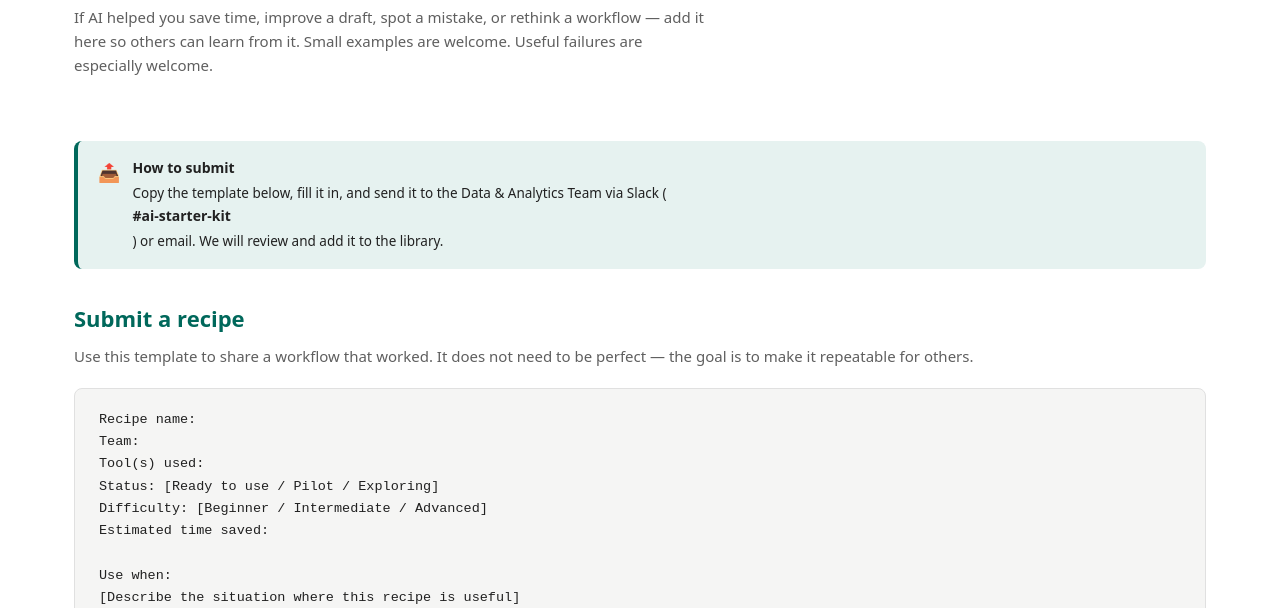
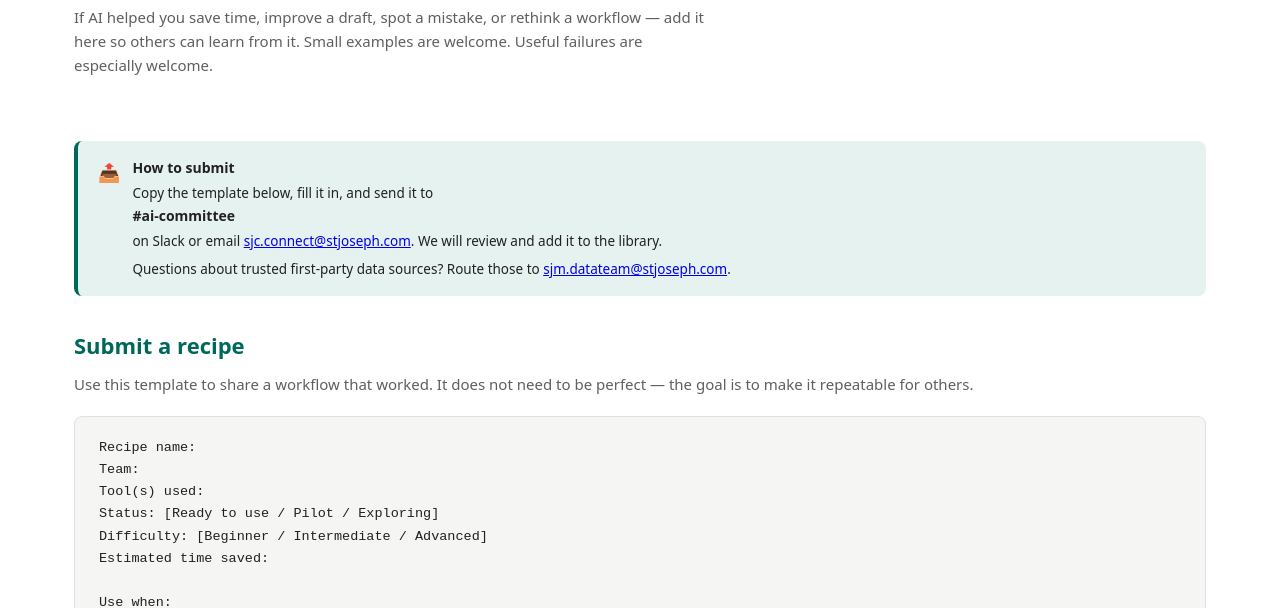
Before and after one commit to angadre-data/sjc-ai-starter-kit, a plain HTML site: page submit.html in a window 1280 px wide. Shown: the part 192-800 px from the top of the page. Drawn offline with Linux system fonts and the light colour scheme.

Commit message:
chore: update contact info — #ai-committee, sjc.connect, data team email
Co-Authored-By: Claude Sonnet 4.6 <noreply@anthropic.com>

```diff
--- a/submit.html
+++ b/submit.html
@@ -39,7 +39,8 @@
         <span class="callout-icon">📤</span>
         <div class="callout-body">
           <strong>How to submit</strong>
-          <p>Copy the template below, fill it in, and send it to the Data &amp; Analytics Team via Slack (<strong>#ai-starter-kit</strong>) or email. We will review and add it to the library.</p>
+          <p>Copy the template below, fill it in, and send it to <strong>#ai-committee</strong> on Slack or email <a href="mailto:sjc.connect@stjoseph.com">sjc.connect@stjoseph.com</a>. We will review and add it to the library.</p>
+          <p style="margin-top:6px;">Questions about trusted first-party data sources? Route those to <a href="mailto:sjm.datateam@stjoseph.com">sjm.datateam@stjoseph.com</a>.</p>
         </div>
       </div>
 
@@ -140,7 +141,7 @@ Recommendation:
       </div>
 
       <hr class="section-divider">
-      <p style="text-align:center;color:var(--text-muted);font-size:14px;">Send completed templates to <strong>#ai-starter-kit</strong> on Slack or email the Data &amp; Analytics Team.<br>We review submissions weekly and aim to add approved entries within a few days.</p>
+      <p style="text-align:center;color:var(--text-muted);font-size:14px;">Send completed templates to <strong>#ai-committee</strong> on Slack or email <a href="mailto:sjc.connect@stjoseph.com">sjc.connect@stjoseph.com</a>.<br>We review submissions weekly and aim to add approved entries within a few days.<br>Questions about first-party data sources? Email <a href="mailto:sjm.datateam@stjoseph.com">sjm.datateam@stjoseph.com</a>.</p>
     </div>
   </div>
 </main>
```
